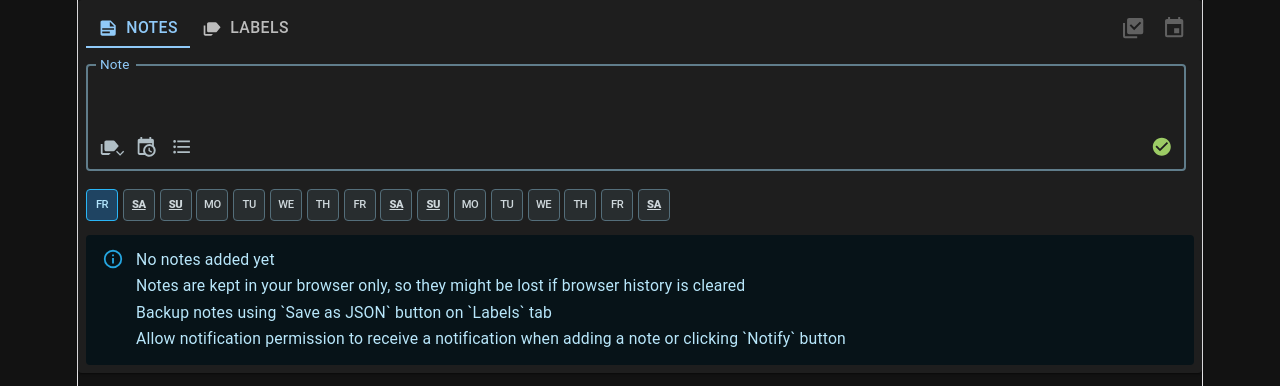
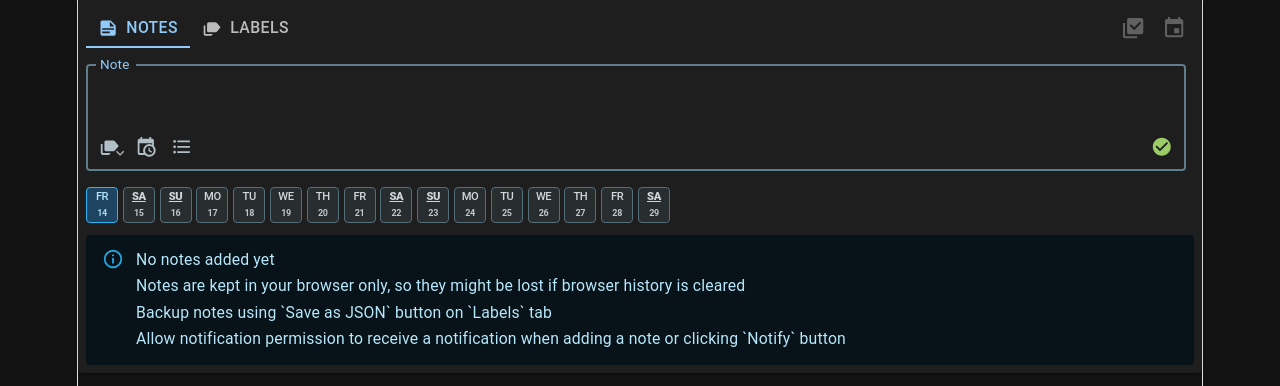
Before and after one commit to Eldsewhere/adnothed2, a React (Vite) app: page / in a window 1280 px wide. Shown: the top 386 px of the page. Built offline with nearby package versions, Linux system fonts and the light colour scheme.

Commit message:
add day of the week

```diff
--- a/src/App.tsx
+++ b/src/App.tsx
@@ -1642,7 +1642,7 @@ function App() {
                                   sx={{
                                     minWidth: 32,
                                     width: 32,
-                                    height: 32,
+                                    height: 36,
                                     p: 0,
                                     borderRadius: 1,
                                     fontWeight: 700,
@@ -1690,8 +1690,19 @@ function App() {
                                 >
                                   <Box
                                     sx={{
+                                      display: "flex",
+                                      flexDirection: "column",
+                                      alignItems: "center",
+                                      justifyContent: "space-between",
+                                      width: "100%",
+                                      height: "100%",
+                                      py: 0.45,
+                                      lineHeight: 1,
+                                    }}
+                                  >
+                                    <Box
+                                      sx={{
                                         fontSize: "0.62rem",
-                                      lineHeight: 1,
                                         letterSpacing: "-0.04em",
                                         display: "flex",
                                         alignItems: "center",
@@ -1703,6 +1714,20 @@ function App() {
                                       }}
                                     >
                                       {WEEKDAY_LETTERS[weekday]}
+                                    </Box>
+                                    <Box
+                                      sx={{
+                                        fontSize: "0.5rem",
+                                        letterSpacing: "-0.04em",
+                                        display: "flex",
+                                        alignItems: "center",
+                                        justifyContent: "center",
+                                        fontWeight: 700,
+                                        opacity: 0.9,
+                                      }}
+                                    >
+                                      {day.date()}
+                                    </Box>
                                   </Box>
                                 </Button>
                               </Badge>
```
Lines whose indentation alone changed are shown as unchanged.
